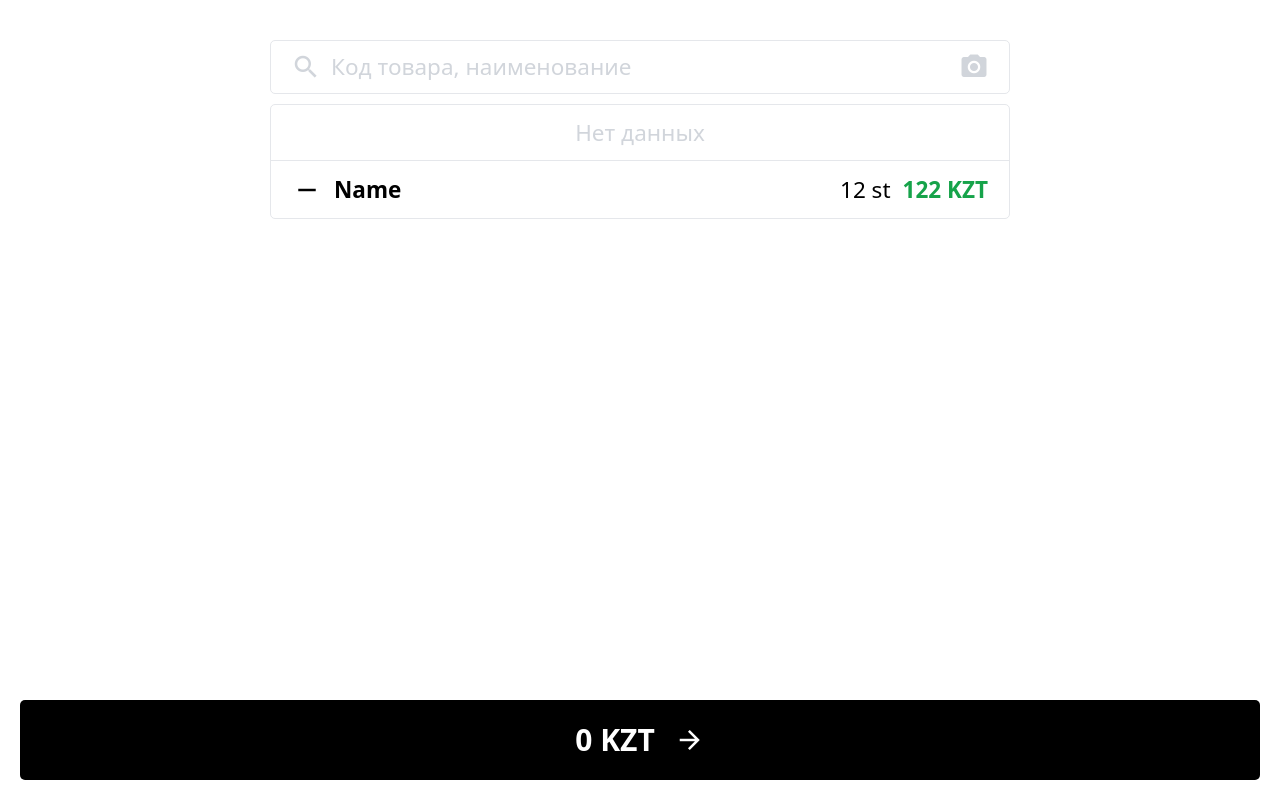
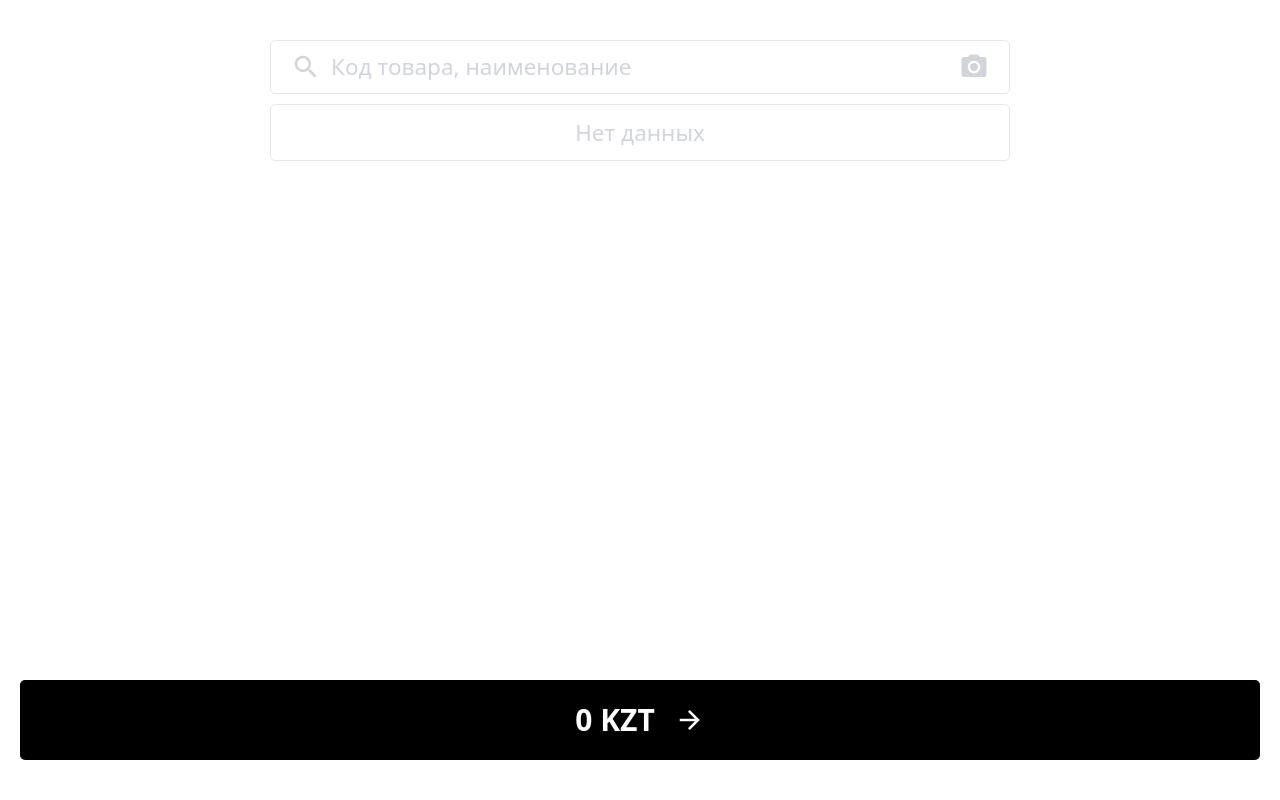
Before and after one commit to ctrlartspace/openmarket-frontend, a Vue app: page / in a window 1280 px wide. Built offline with nearby package versions, Linux system fonts and the light colour scheme; the HTML template or start-up script is replaced by a standard one.

Commit message:
bottom margin

```diff
--- a/src/components/CartForMobile.vue
+++ b/src/components/CartForMobile.vue
@@ -69,27 +69,11 @@
               {{ item.count * item.purchasePrice }} KZT
             </td>
           </tr>
-          <tr
-            class="cursor-pointer hover:bg-gray-50 border-b flex items-center justify-between gap-2 px-4 py-2 last:border-none"
-            @click="onItemClick(item.id)"
-          >
-            <td class="flex items-center">
-              <span
-                class="material-icons rounded hover:bg-red-100 hover:text-red-700 select-none"
-                @click.stop="store.removeItem(item.id)"
-              >
-                remove
-              </span>
-            </td>
-            <td class="font-semibold flex-1">Name</td>
-            <td>12 st</td>
-            <td class="text-green-600 font-semibold">122 KZT</td>
-          </tr>
         </tbody>
       </table>
     </div>
   </div>
-  <div class="absolute bottom-0 left-0 right-0 p-4">
+  <div class="absolute bottom-4 left-0 right-0 p-4">
     <cart-total />
   </div>
 </template>
--- a/src/pages/ScanPage.vue
+++ b/src/pages/ScanPage.vue
@@ -21,7 +21,7 @@
         Повторить
       </button>
     </div>
-    <div class="p-4 absolute bottom-0 left-0 right-0">
+    <div class="p-4 absolute bottom-4 left-0 right-0">
       <button
         class="w-full px-4 py-2 rounded text-center text-white bg-black flex items-center justify-center gap-2 hover:brightness-75"
         @click="backToCart"
```
